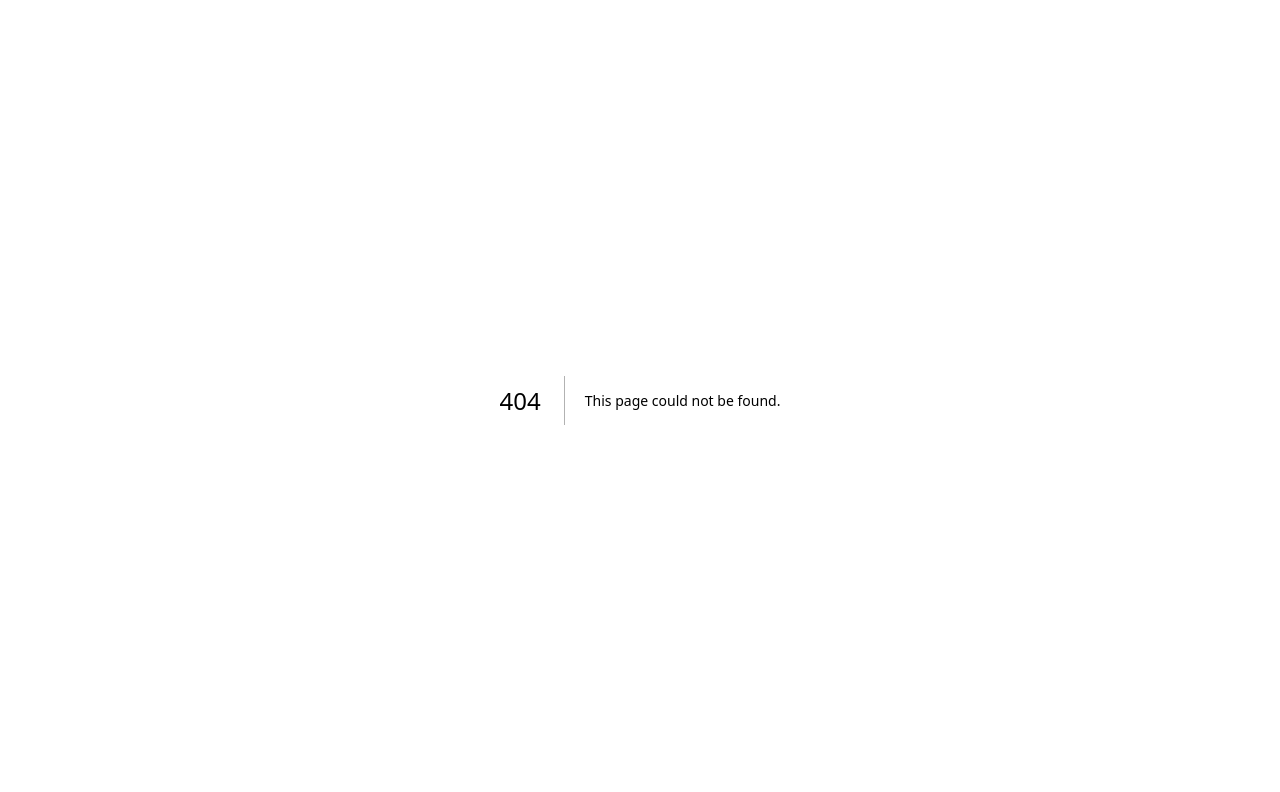
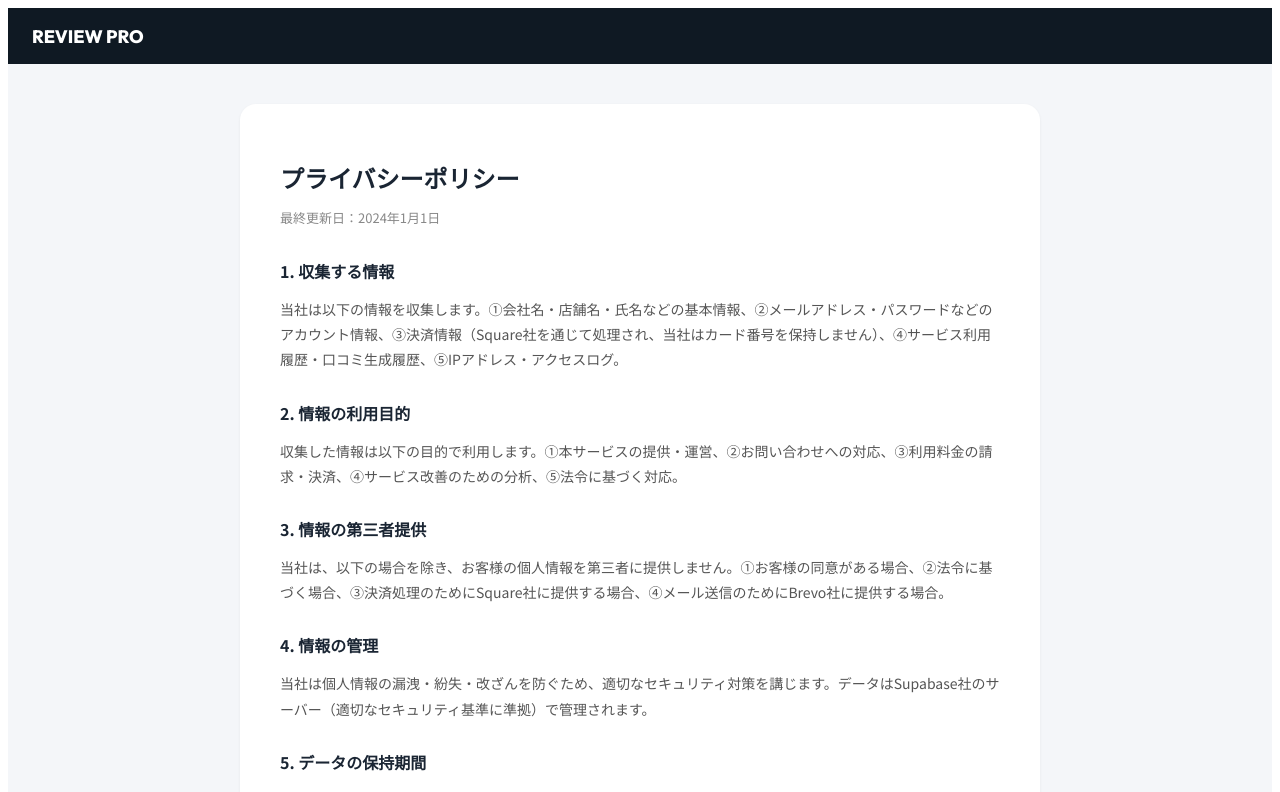
Before and after one commit to kioka-reship/review-pro, a Next.js app: page /privacy in a window 1280 px wide. Before the commit this address had no page. Shown: the top 792 px of the page. Built offline with nearby package versions, Linux system fonts and the light colour scheme.

Commit message:
page.tsx

```diff
--- /dev/null
+++ b/src/app/privacy/page.tsx
@@ -0,0 +1,66 @@
+export default function PrivacyPage() {
+  return (
+    <>
+      <link href="https://fonts.googleapis.com/css2?family=Noto+Sans+JP:wght@400;600;700&family=Outfit:wght@700;800&display=swap" rel="stylesheet" />
+      <div style={{ minHeight: "100vh", background: "#F4F6F9", fontFamily: "'Noto Sans JP',sans-serif" }}>
+        <div style={{ background: "#0F1923", padding: "0 24px", height: "56px", display: "flex", alignItems: "center" }}>
+          <a href="/" style={{ fontFamily: "'Outfit',sans-serif", fontSize: "18px", fontWeight: "800", color: "#fff", textDecoration: "none" }}>REVIEW PRO</a>
+        </div>
+        <div style={{ maxWidth: "800px", margin: "0 auto", padding: "40px 20px" }}>
+          <div style={{ background: "#fff", borderRadius: "16px", padding: "40px", boxShadow: "0 1px 3px rgba(0,0,0,0.06)" }}>
+            <h1 style={{ fontSize: "24px", color: "#1a2533", marginBottom: "8px" }}>プライバシーポリシー</h1>
+            <p style={{ color: "#888", fontSize: "13px", marginBottom: "32px" }}>最終更新日：2024年1月1日</p>
+
+            {[
+              {
+                title: "1. 収集する情報",
+                content: "当社は以下の情報を収集します。①会社名・店舗名・氏名などの基本情報、②メールアドレス・パスワードなどのアカウント情報、③決済情報（Square社を通じて処理され、当社はカード番号を保持しません）、④サービス利用履歴・口コミ生成履歴、⑤IPアドレス・アクセスログ。"
+              },
+              {
+                title: "2. 情報の利用目的",
+                content: "収集した情報は以下の目的で利用します。①本サービスの提供・運営、②お問い合わせへの対応、③利用料金の請求・決済、④サービス改善のための分析、⑤法令に基づく対応。"
+              },
+              {
+                title: "3. 情報の第三者提供",
+                content: "当社は、以下の場合を除き、お客様の個人情報を第三者に提供しません。①お客様の同意がある場合、②法令に基づく場合、③決済処理のためにSquare社に提供する場合、④メール送信のためにBrevo社に提供する場合。"
+              },
+              {
+                title: "4. 情報の管理",
+                content: "当社は個人情報の漏洩・紛失・改ざんを防ぐため、適切なセキュリティ対策を講じます。データはSupabase社のサーバー（適切なセキュリティ基準に準拠）で管理されます。"
+              },
+              {
+                title: "5. データの保持期間",
+                content: "契約中は継続してデータを保持します。解約後90日間はデータを保持し、その後削除します。ただし、法令上保存が義務付けられているデータはこの限りではありません。"
+              },
+              {
+                title: "6. Cookie・アクセス解析",
+                content: "本サービスではサービス改善のためにアクセス解析ツールを使用する場合があります。これらのツールはCookieを使用することがありますが、個人を特定する情報は収集しません。"
+              },
+              {
+                title: "7. お客様の権利",
+                content: "お客様は自身の個人情報について、開示・訂正・削除を請求することができます。請求はinfo@re-ship.co.jpまでご連絡ください。"
+              },
+              {
+                title: "8. プライバシーポリシーの変更",
+                content: "当社は必要に応じて本ポリシーを変更することがあります。重要な変更がある場合は、サービス内またはメールにてお知らせします。"
+              },
+              {
+                title: "9. お問い合わせ",
+                content: "個人情報の取り扱いに関するお問い合わせは、info@re-ship.co.jpまでご連絡ください。"
+              },
+            ].map((item, i) => (
+              <div key={i} style={{ marginBottom: "28px" }}>
+                <h2 style={{ fontSize: "16px", color: "#1a2533", marginBottom: "10px" }}>{item.title}</h2>
+                <p style={{ fontSize: "14px", color: "#555", lineHeight: "1.8" }}>{item.content}</p>
+              </div>
+            ))}
+
+            <div style={{ borderTop: "1px solid #E5E7EB", paddingTop: "24px", marginTop: "8px" }}>
+              <p style={{ fontSize: "13px", color: "#888" }}>合同会社Relationship<br />お問い合わせ：info@re-ship.co.jp</p>
+            </div>
+          </div>
+        </div>
+      </div>
+    </>
+  );
+}
```
